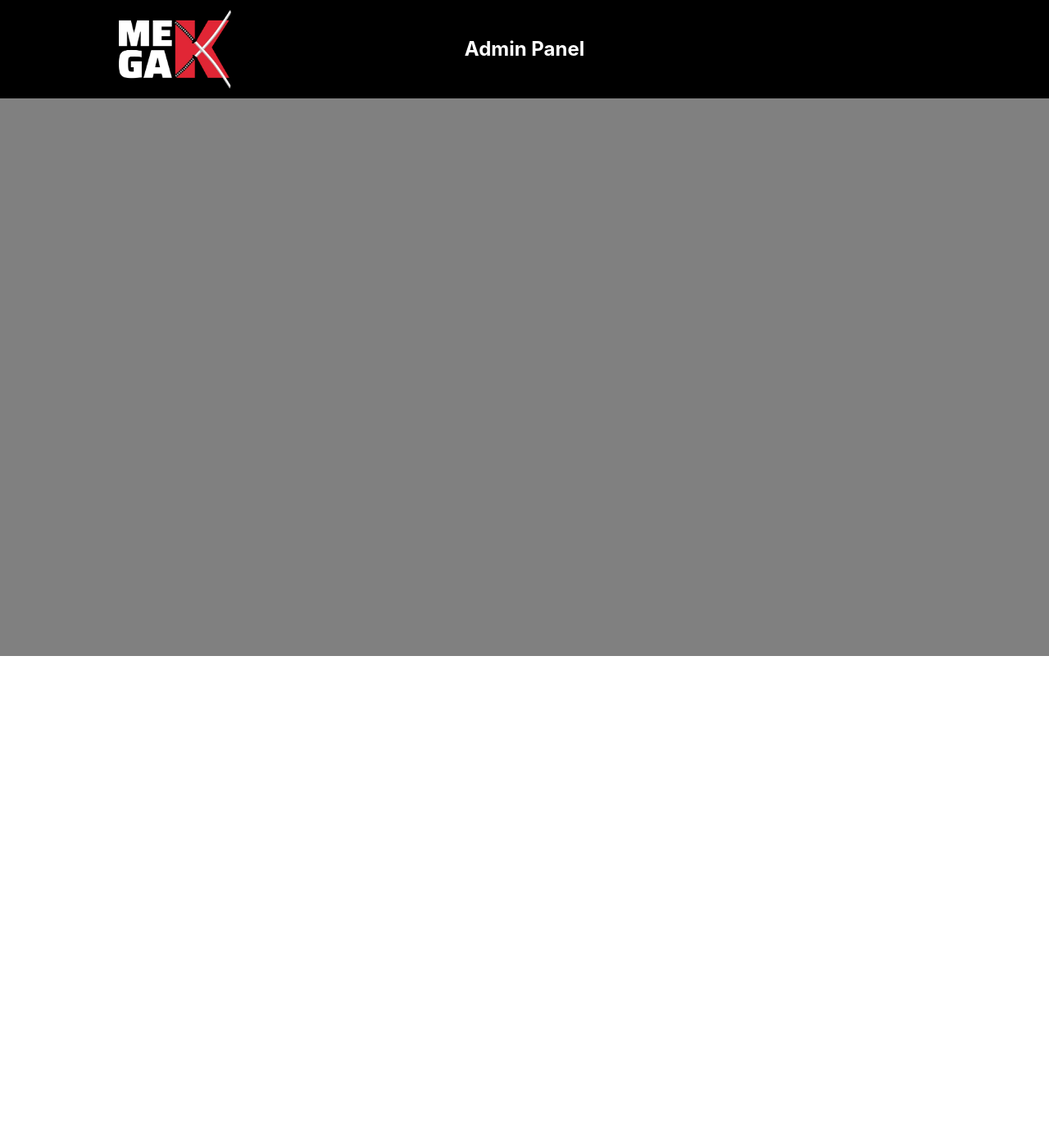
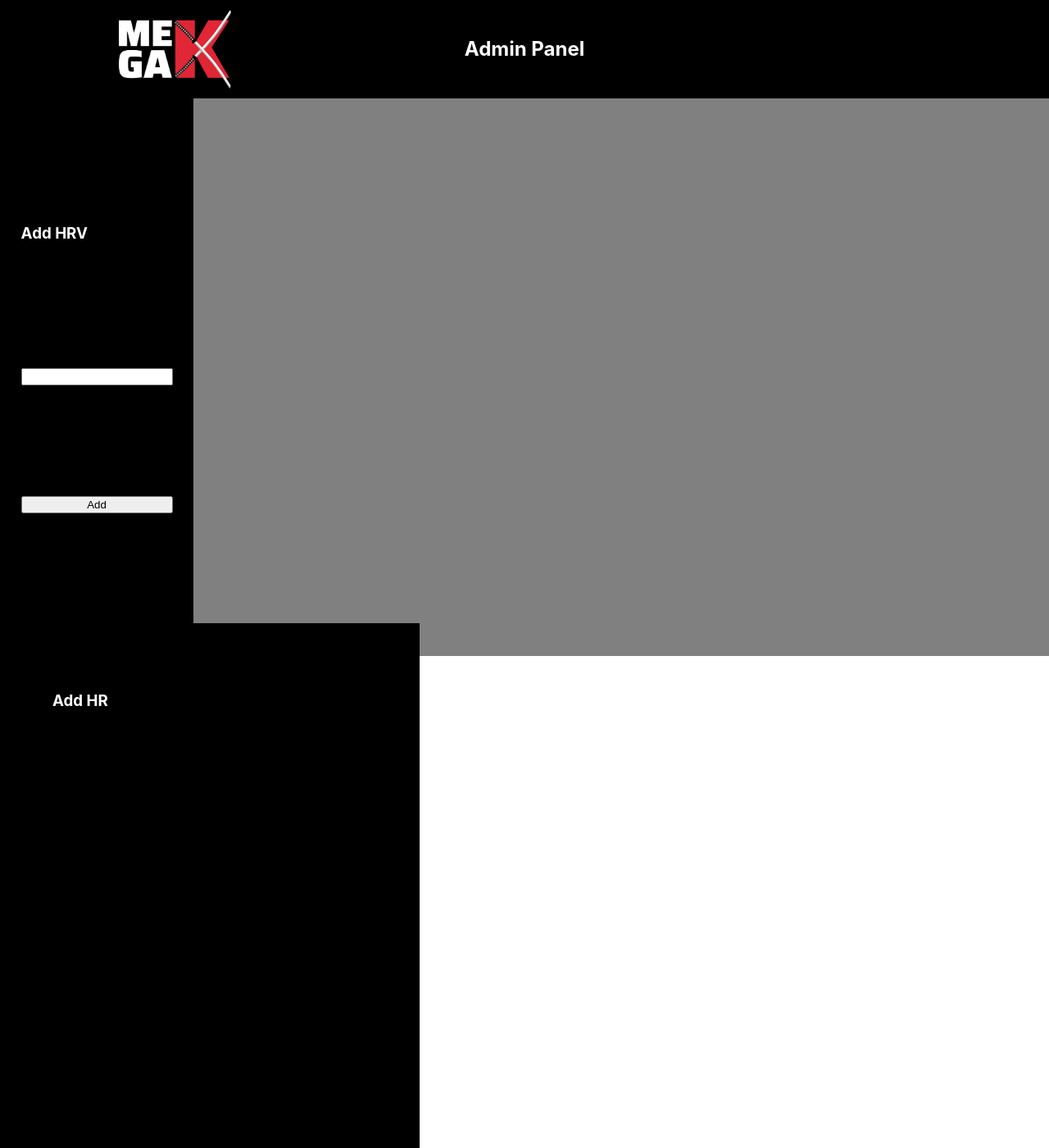
Before and after one commit to tomczer2t/head_hunter_front, a React (Create React App) app: page /admin/admin-panel in a window 1280 px wide. Shown: the whole page at 82% size. Before the commit the page ends 800 px from the top, so only its background shows below. Built offline with nearby package versions, Linux system fonts and the light colour scheme.

Commit message:
Create base component for Admin panel with css -Common/Header -FormForAddingHr -FormForAddingCsv

```diff
--- a/src/components/FormForAddingCsv/FormForAddingCsv.css
+++ b/src/components/FormForAddingCsv/FormForAddingCsv.css
@@ -0,0 +1,9 @@
+.form-adding-csv{
+    display: flex;
+    flex-direction: column;
+    padding: 5%;
+    color: white;
+    height: 80%;
+    width: 40%;
+    background-color: black;
+}
--- a/src/components/FormForAddingCsv/FormForAddingCsv.tsx
+++ b/src/components/FormForAddingCsv/FormForAddingCsv.tsx
@@ -4,5 +4,9 @@ import './FormForAddingCsv.css';
 export const FormForAddingCsv = () => {
   useEffect(() => {}, []);
 
-  return <div className="form-adding-csv"></div>;
+  return (
+    <div className="form-adding-csv">
+      <h3>Add HR</h3>
+    </div>
+  );
 };
--- a/src/components/FormForAddingHr/FormForAddingHr.css
+++ b/src/components/FormForAddingHr/FormForAddingHr.css
@@ -0,0 +1,14 @@
+.form-adding-hr{
+    display: flex;
+    height: 80%;
+    width: 40%;
+}
+.form-adding-hr__form{
+    display: flex;
+    flex-direction: column;
+    justify-content: space-evenly;
+    justify-items: center;
+    padding: 0% 5% 0% 5%;
+    color: white;
+    background-color: black;
+}
--- a/src/components/FormForAddingHr/FormForAddingHr.tsx
+++ b/src/components/FormForAddingHr/FormForAddingHr.tsx
@@ -1,8 +1,28 @@
-import React, { useEffect } from 'react';
+import React, { useEffect, useState } from 'react';
 import './FormForAddingHr.css';
+import { Input } from '../common/Input/Input';
 
 export const FormForAddingHr = () => {
+  const [hrFormData, setHrFormData] = useState();
+
   useEffect(() => {}, []);
 
-  return <div className="form-adding-hr"></div>;
+  const changedHandle = (
+    e: React.ChangeEvent<HTMLInputElement | HTMLSelectElement>,
+  ) => {
+    return setHrFormData((loginParams: any) => ({
+      ...loginParams,
+      [e.target.name]: e.target.value,
+    }));
+  };
+
+  return (
+    <div className="form-adding-hr">
+      <form className="form-adding-hr__form" action="">
+        <h3>Add HRV</h3>
+        <Input />
+        <button type="submit">Add</button>
+      </form>
+    </div>
+  );
 };
--- /dev/null
+++ b/src/components/common/Input/Input.tsx
@@ -0,0 +1,17 @@
+import React, { Dispatch, useEffect } from 'react';
+import './Input.css';
+
+interface Props {
+  value: string;
+  setValue: React.ChangeEventHandler<HTMLInputElement>;
+  placeholder: string;
+  type: string;
+}
+
+export const Input = (props: Props) => {
+  useEffect(() => {}, []);
+
+  return (
+    <input type={props.type} value={props.value} onChange={props.setValue} />
+  );
+};
```
Also changed, not shown: src/components/common/Input/Input.css (added).
